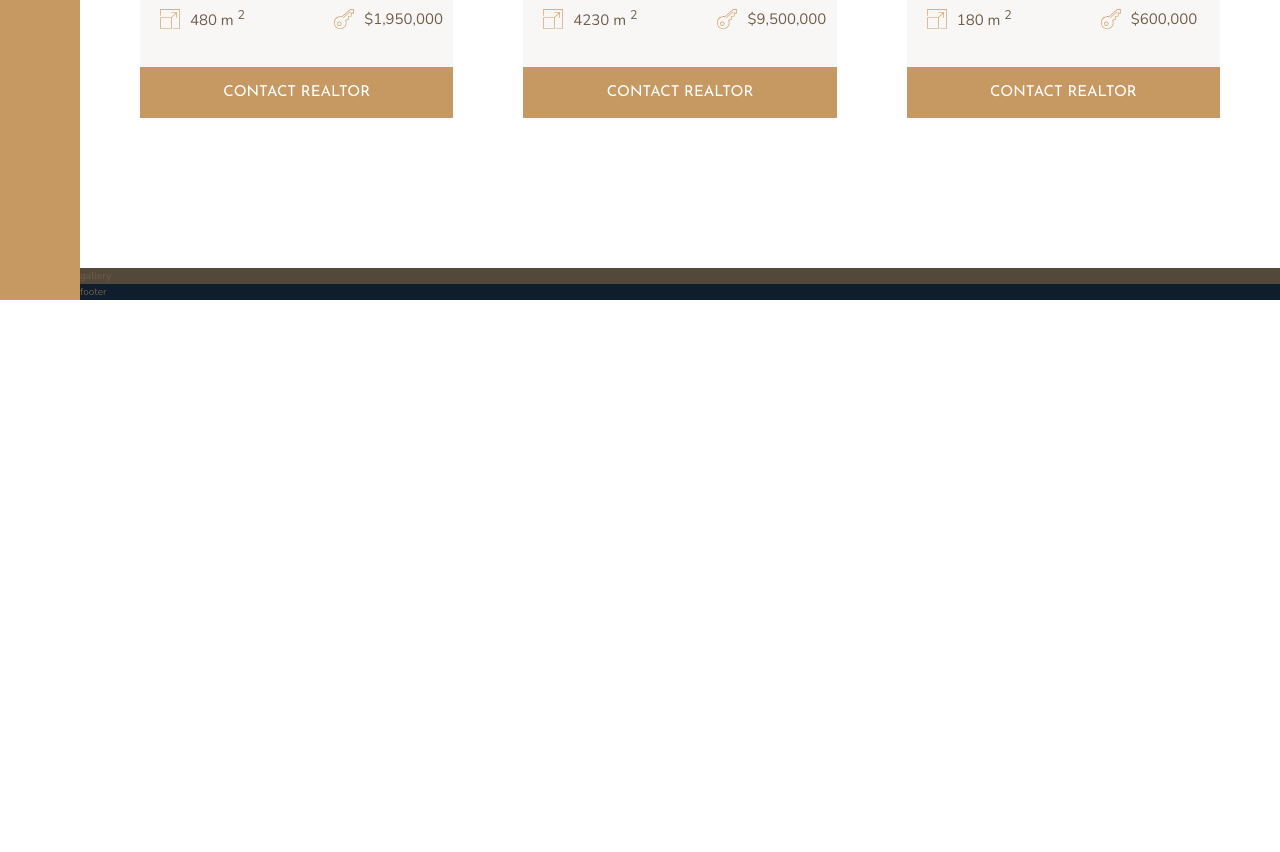
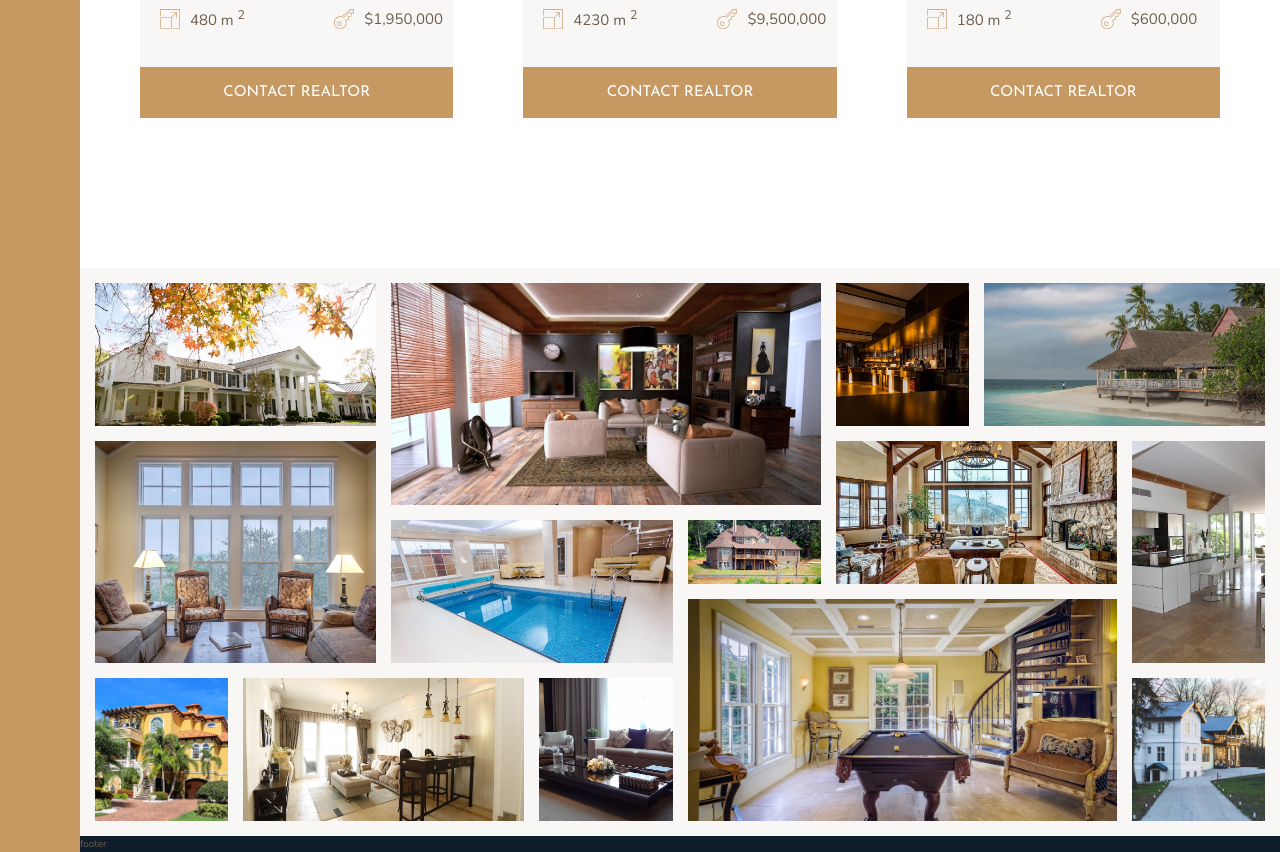
Before and after one commit to Vattghern203/nexter, a website: page index.html in a window 1280 px wide. Shown: the part 2804-3656 px from the top of the page. Before the commit the page ends 3104 px from the top, so only its background shows below. Drawn offline with nearby package versions, Linux system fonts and the light colour scheme; files whose address does not match are found by name.

Commit message:
building the gallery

```diff
--- a/index.html
+++ b/index.html
@@ -365,7 +365,91 @@
         </section>
 
         <section class="gallery">
-            gallery
+
+            <figure class="gallery__item gallery__item--1">
+
+                <img src="img/gal-1.jpeg" alt="Gallery image 1" class="gallery__img">
+
+            </figure>
+
+            <figure class="gallery__item gallery__item--2">
+
+                <img src="img/gal-2.jpeg" alt="Gallery image 2" class="gallery__img">
+
+            </figure>
+
+            <figure class="gallery__item gallery__item--3">
+
+                <img src="img/gal-3.jpeg" alt="Gallery image 3" class="gallery__img">
+
+            </figure>
+
+            <figure class="gallery__item gallery__item--4">
+
+                <img src="img/gal-4.jpeg" alt="Gallery image 4" class="gallery__img">
+
+            </figure>
+
+            <figure class="gallery__item gallery__item--5">
+
+                <img src="img/gal-5.jpeg" alt="Gallery image 1" class="gallery__img">
+
+            </figure>
+
+            <figure class="gallery__item gallery__item--6">
+
+                <img src="img/gal-6.jpeg" alt="Gallery image 1" class="gallery__img">
+
+            </figure>
+
+            <figure class="gallery__item gallery__item--7">
+
+                <img src="img/gal-7.jpeg" alt="Gallery image 1" class="gallery__img">
+
+            </figure>
+
+            <figure class="gallery__item gallery__item--8">
+
+                <img src="img/gal-8.jpeg" alt="Gallery image 1" class="gallery__img">
+
+            </figure>
+
+            <figure class="gallery__item gallery__item--9">
+                <img src="img/gal-9.jpeg" alt="Gallery image 1" class="gallery__img">
+
+            </figure>
+
+            <figure class="gallery__item gallery__item--10">
+
+                <img src="img/gal-10.jpeg" alt="Gallery image 1" class="gallery__img">
+
+            </figure>
+
+            <figure class="gallery__item gallery__item--11">
+
+                <img src="img/gal-11.jpeg" alt="Gallery image 11" class="gallery__img">
+
+            </figure>
+
+            <figure class="gallery__item gallery__item--12">
+
+                <img src="img/gal-12.jpeg" alt="Gallery image 12" class="gallery__img">
+
+            </figure>
+
+            <figure class="gallery__item gallery__item--13">
+
+                <img src="img/gal-13.jpeg" alt="Gallery image 13" class="gallery__img">
+
+            </figure>
+
+            <figure class="gallery__item gallery__item--14">
+
+                <img src="img/gal-14.jpeg" alt="Gallery image 14" class="gallery__img">
+
+            </figure>
+
+
         </section>
 
         <footer class="footer">
--- a/sass/_gallery.scss
+++ b/sass/_gallery.scss
@@ -1,4 +1,98 @@
 .gallery {
-    background-color: $color-grey-dark-1;
+    background-color: $color-grey-light-1;
     grid-column: full-start / full-end;
+
+    display: grid;
+    grid-template-columns: repeat(8, 1fr);
+    grid-template-rows: repeat(7, 5vw);
+    gap: 1.5rem;
+    padding: 1.5rem;
+
+    &__item {
+
+        &--1 {
+
+            grid-row: 1 / span 2;
+            grid-column: 1 / span 2;
+        }
+
+        &--2 {
+
+            grid-row: 1 / span 3;
+            grid-column: 3 / span 3;
+        }
+
+        &--3 {
+
+            grid-row: 1 / 3;
+            grid-column: 6 / 7;
+        }
+
+        &--4 {
+
+            grid-row: 1 / span 2;
+            grid-column: 7 / span 2;
+        }
+
+        &--5 {
+            grid-row: 3 / span 3;
+            grid-column: 1 / 3;
+        }
+
+        &--6 {
+            grid-row: 4 / 6;
+            grid-column: 3 / span 2;
+        }
+
+        &--7 {
+
+            grid-row: 4 / 5;
+            grid-column: 5 / 6;
+        }
+
+        &--8 {
+
+            grid-row: 3 / span 2;
+            grid-column: 6 / span 2;
+        }
+
+        &--9 {
+            grid-row: 3 / span 3;
+            grid-column: 8 / span -1;
+        }
+
+        &--10 {
+            grid-row: 6 / span 2;
+            grid-column: 1 / 2;
+        }
+
+        &--11 {
+            grid-row: 6 / 8;
+            grid-column: 2 / span 2;
+        }
+
+        &--12 {
+            grid-row: 6 / span 2;
+            grid-column: 4 / 5;
+        }
+
+        &--13 {
+
+            grid-row: 5 / span 3;
+            grid-column: 5 / span 3;
+        }
+
+        &--14 {
+
+            grid-row: 6 / span 2;
+            grid-column: 8 / -1;
+        }
+    }
+
+    &__img {
+        width: 100%;
+        height: 100%;
+        object-fit: cover;
+        display: block;
+    }
 }
```
Also changed, not shown: css/style.css, 1 other file.
